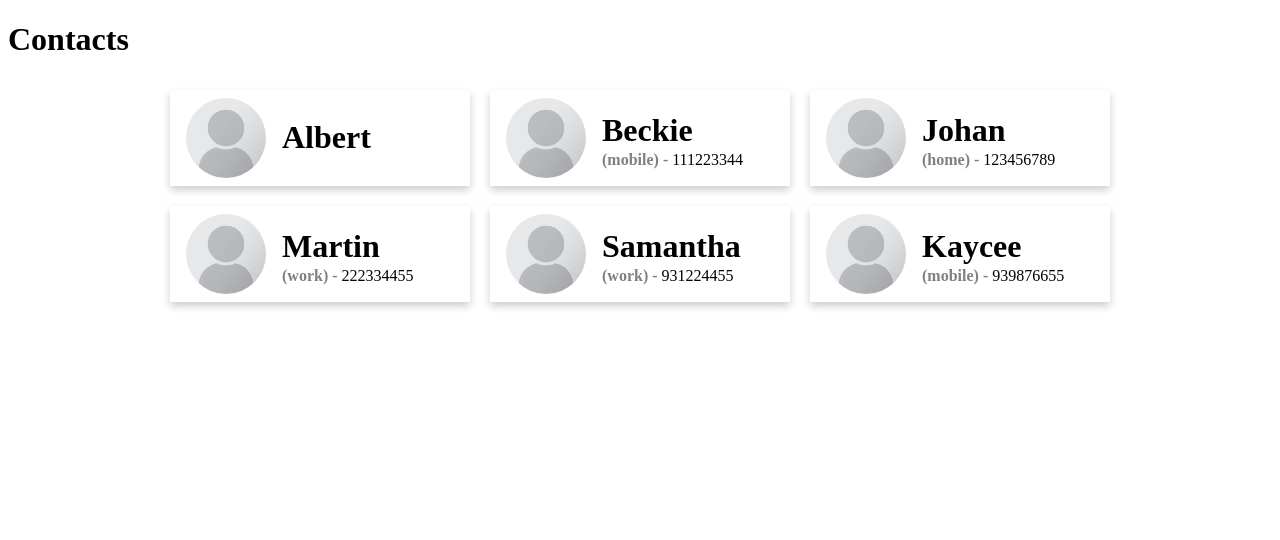
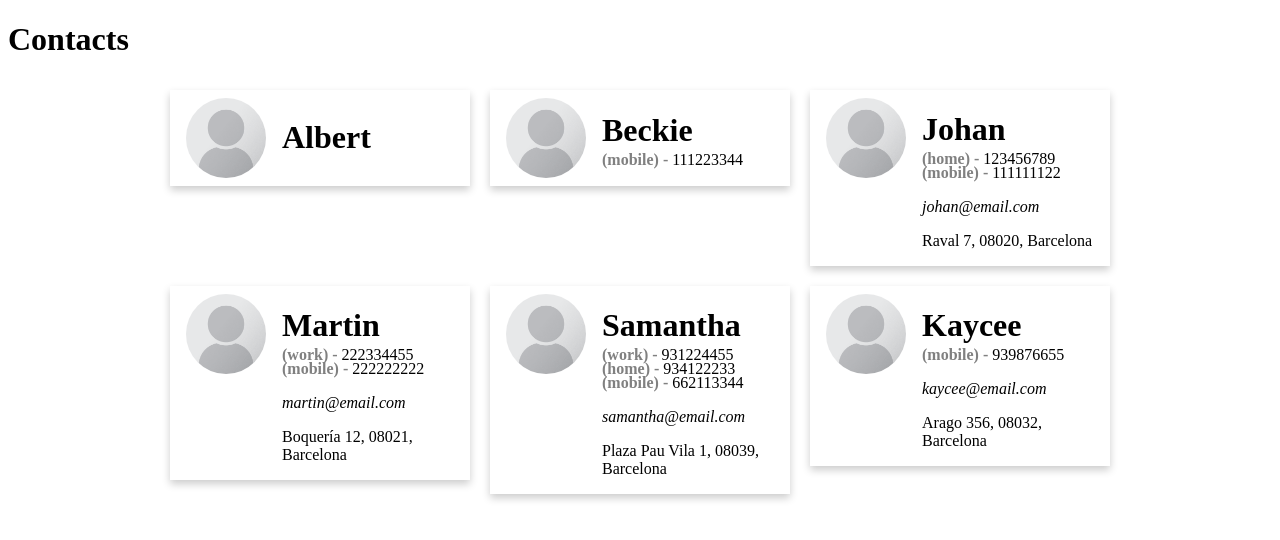
Before and after one commit to kaikcreator/angular-school-c2, an Angular app: page / in a window 1280 px wide. Shown: the top 540 px of the page. Built offline with nearby package versions, Linux system fonts and the light colour scheme.

Commit message:
completed point 5

```diff
--- a/src/app/contact/contact.component.html
+++ b/src/app/contact/contact.component.html
@@ -1,10 +1,18 @@
 <div class="contact">
   <img class="contact-image" [src]="contact.picture">
-    <div class="contact-details">
+  <div class="contact-detail">
     <h1 class="contact-detail-name">{{contact.name}}</h1>
     <p class="contact-detail-phone" *ngIf="contact.phones?.length">
       <span class="contact-detail-phone-type">({{contact.phones[0].type}}) - </span>
       <span class="contact-detail-phone-number">{{contact.phones[0].number}}</span>
     </p>
+    <ng-container *ngIf="expanded">
+      <p class="contact-detail-phone" *ngFor="let phone of contact.phones | slice:1">
+        <span class="contact-detail-phone-type">({{phone.type}}) - </span>
+        <span class="contact-detail-phone-number">{{phone.number}}</span>
+      </p>
+      <p class="contact-detail-email">{{contact.email}}</p>
+      <p class="contact-detail-address">{{contact.direction}}</p>
+    </ng-container>
   </div>
 </div>
--- a/src/app/contact/contact.component.ts
+++ b/src/app/contact/contact.component.ts
@@ -9,6 +9,8 @@ import { Contact } from '../contact.model';
 export class ContactComponent implements OnInit {
 
   @Input() contact: Contact;
+  @Input() expanded: boolean = false;
+
   constructor() { }
 
   ngOnInit() {
--- a/src/app/contacts-list/contacts-list.component.html
+++ b/src/app/contacts-list/contacts-list.component.html
@@ -1,4 +1,4 @@
 <h1>Contacts</h1>
 <div class="contacts-list">
-    <app-contact *ngFor="let contact of contacts" [contact]="contact"></app-contact>
+    <app-contact *ngFor="let contact of contacts" [contact]="contact" [expanded]="true"></app-contact>
 </div>
```
Lines whose indentation alone changed are shown as unchanged.
